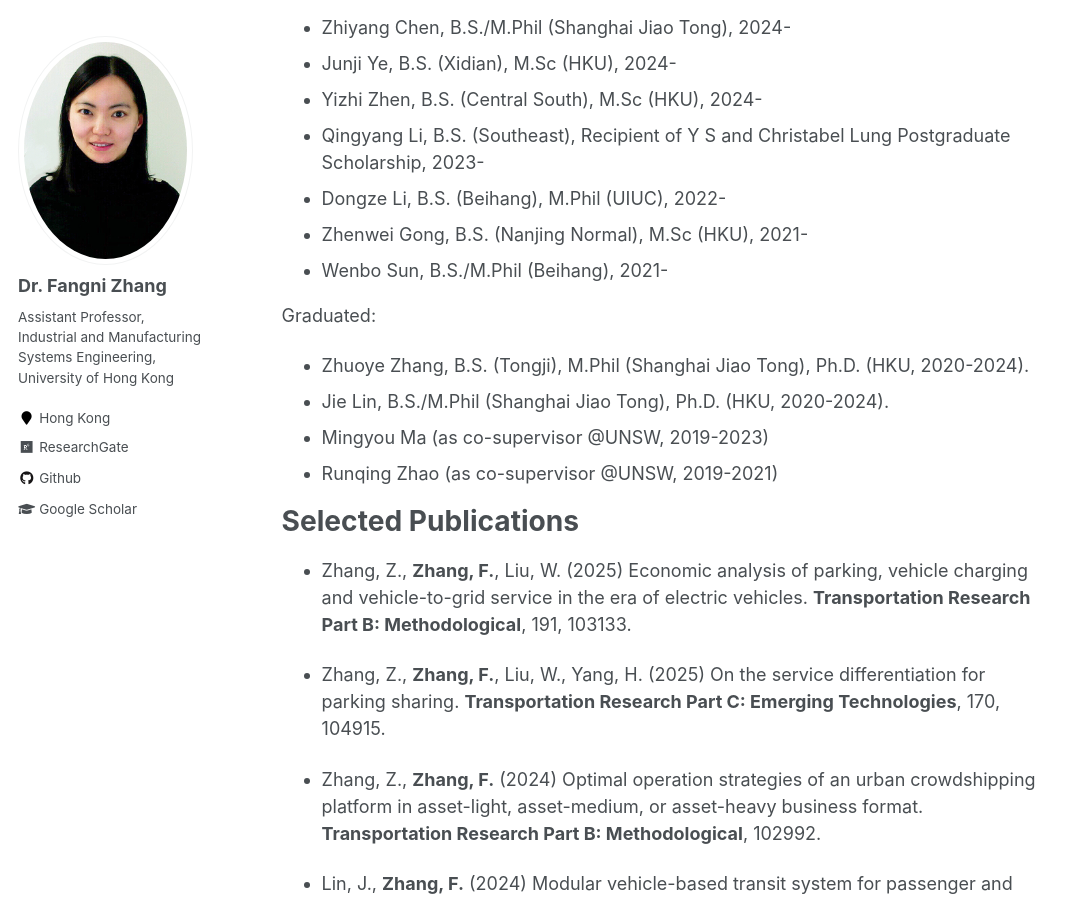
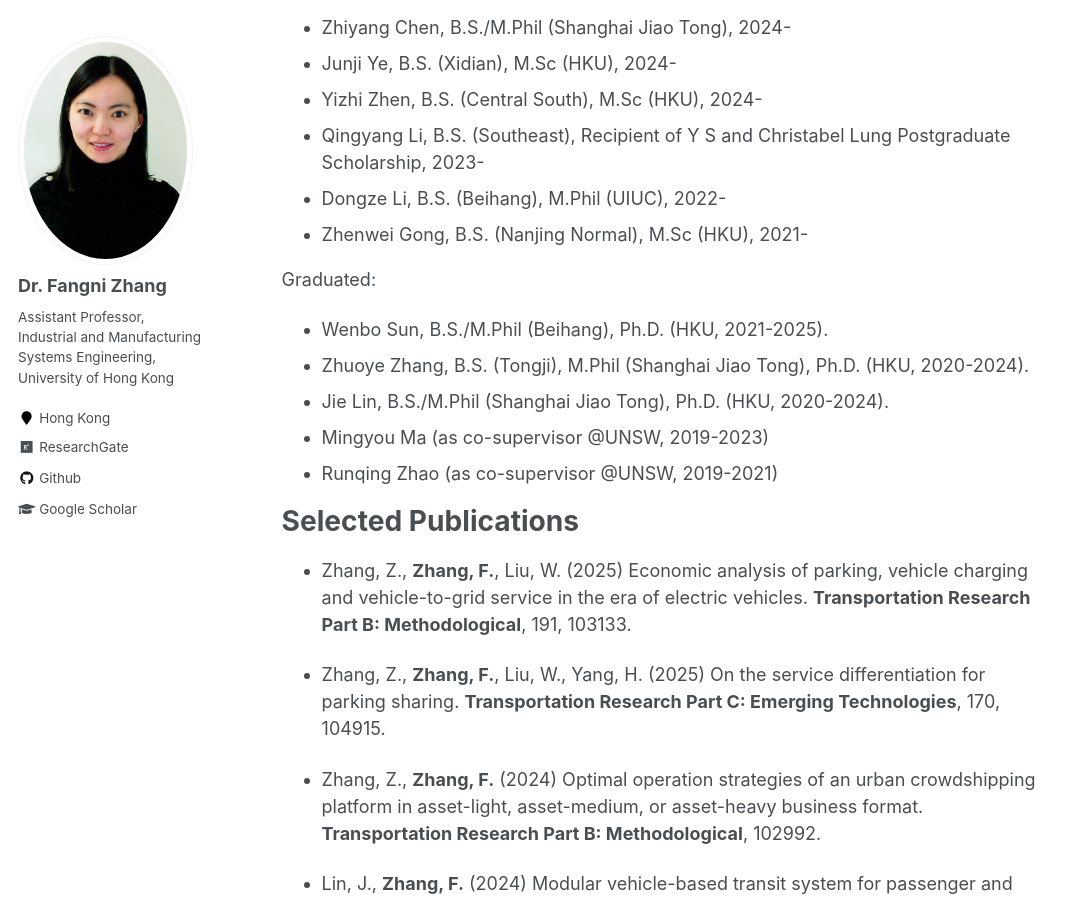
Before and after one commit to fangnizhang/fangnizhang.github.io, a Jekyll site: the page built from _pages/about.md, in a window 1280 px wide and 900 px high, scrolled down 1687 px. Shown: the whole window, without its empty margins (0-1080 px from the left). Built offline with Jekyll 4.4.1, drawn with Linux system fonts in a browser that asks for light colours.

Commit message:
Update about.md

```diff
--- a/_pages/about.md
+++ b/_pages/about.md
@@ -44,9 +44,9 @@ On-going:
 * Qingyang Li, B.S. (Southeast), Recipient of Y S and Christabel Lung Postgraduate Scholarship, 2023-
 * Dongze Li, B.S. (Beihang), M.Phil (UIUC), 2022-
 * Zhenwei Gong, B.S. (Nanjing Normal), M.Sc (HKU), 2021-
-* Wenbo Sun, B.S./M.Phil (Beihang), 2021-
 
 Graduated:
+* Wenbo Sun, B.S./M.Phil (Beihang), Ph.D. (HKU, 2021-2025).
 * Zhuoye Zhang, B.S. (Tongji), M.Phil (Shanghai Jiao Tong), Ph.D. (HKU, 2020-2024).
 * Jie Lin, B.S./M.Phil (Shanghai Jiao Tong), Ph.D. (HKU, 2020-2024).
 * Mingyou Ma (as co-supervisor @UNSW, 2019-2023)
```
